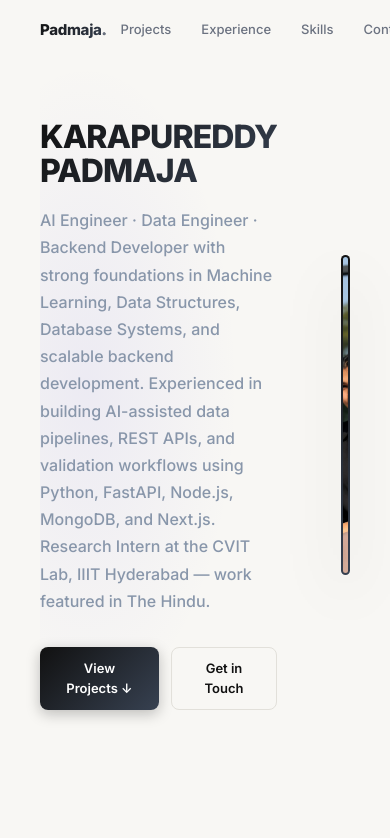
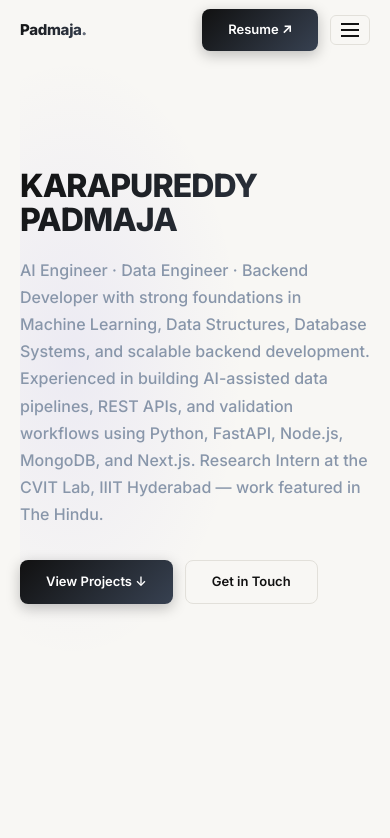
Before and after one commit to padmajakarapureddy/Padmaja_Portfolio, a Next.js app: page / in a window 390 px wide. Shown: the top 838 px of the page. Built offline with nearby package versions, Linux system fonts and the light colour scheme.

Commit message:
resolution change

```diff
--- a/app/globals.css
+++ b/app/globals.css
@@ -25,3 +25,140 @@
     transform: translateY(0);
   }
 }
+
+/* ── Responsive Layout Utilities ── */
+
+/* Wrapper */
+.wrap {
+  max-width: 1080px;
+  margin: 0 auto;
+  padding: 0 40px;
+}
+
+/* Nav */
+.nav-desktop { display: flex; gap: 2px; }
+.nav-mobile-btn { display: none; }
+.mobile-menu {
+  display: none;
+  position: fixed;
+  inset: 0;
+  top: 60px;
+  z-index: 49;
+  background: rgba(248,247,244,0.97);
+  backdrop-filter: blur(16px);
+  flex-direction: column;
+  align-items: center;
+  justify-content: center;
+  gap: 8px;
+  padding: 24px;
+}
+.mobile-menu.open { display: flex; }
+
+/* Hero grid: 2-col on desktop, 1-col on mobile */
+.hero-grid {
+  display: grid;
+  grid-template-columns: 1.6fr 1fr;
+  gap: 64px;
+  align-items: center;
+  width: 100%;
+}
+
+/* Project info+metrics grid */
+.project-grid {
+  display: grid;
+  grid-template-columns: 2.2fr 1fr;
+  gap: 1px;
+  background: #E2E0DA;
+  border-radius: 8px;
+  overflow: hidden;
+  margin-bottom: 40px;
+}
+
+/* Experience grid */
+.exp-grid {
+  display: grid;
+  grid-template-columns: 1fr 1fr;
+  gap: 80px;
+}
+
+/* Skills grid */
+.skills-grid {
+  display: grid;
+  grid-template-columns: repeat(3, 1fr);
+  gap: 1px;
+  background: #E2E0DA;
+  border-radius: 8px;
+  overflow: hidden;
+}
+
+/* Footer */
+.footer-inner {
+  display: flex;
+  justify-content: space-between;
+  align-items: center;
+}
+
+/* Resume modal 2-col */
+.resume-grid {
+  display: grid;
+  grid-template-columns: 1fr 1fr;
+  gap: 32px;
+}
+
+/* Hero photo: hide on very small screens */
+.hero-photo { display: flex; justify-content: center; width: 100%; }
+
+/* ── Mobile breakpoint ── */
+@media (max-width: 768px) {
+  .wrap { padding: 0 20px; }
+
+  /* Nav */
+  .nav-desktop { display: none; }
+  .nav-mobile-btn { display: flex; }
+
+  /* Hero */
+  .hero-grid {
+    grid-template-columns: 1fr;
+    gap: 32px;
+  }
+  .hero-photo { display: none; } /* hide photo on mobile for clean look */
+
+  /* Projects */
+  .project-grid {
+    grid-template-columns: 1fr;
+  }
+
+  /* Experience */
+  .exp-grid {
+    grid-template-columns: 1fr;
+    gap: 48px;
+  }
+
+  /* Skills */
+  .skills-grid {
+    grid-template-columns: 1fr;
+  }
+
+  /* Footer */
+  .footer-inner {
+    flex-direction: column;
+    gap: 8px;
+    text-align: center;
+  }
+
+  /* Resume modal */
+  .resume-grid {
+    grid-template-columns: 1fr;
+  }
+}
+
+/* ── Tablet breakpoint ── */
+@media (min-width: 769px) and (max-width: 1024px) {
+  .wrap { padding: 0 28px; }
+
+  .hero-grid { gap: 40px; }
+
+  .skills-grid { grid-template-columns: repeat(2, 1fr); }
+
+  .exp-grid { gap: 48px; }
+}
--- a/app/page.tsx
+++ b/app/page.tsx
@@ -27,6 +27,7 @@ export default function Portfolio() {
   const [resume, setResume] = useState(false);
   const [copied, setCopied] = useState(false);
   const [showPublication, setShowPublication] = useState(false);
+  const [mobileMenuOpen, setMobileMenuOpen] = useState(false);
 
   useEffect(() => {
     const onScroll = () => {
@@ -42,7 +43,7 @@ export default function Portfolio() {
     return () => window.removeEventListener("scroll", onScroll);
   }, []);
 
-  const go = (id: string) => document.getElementById(id)?.scrollIntoView({ behavior:"smooth" });
+  const go = (id: string) => { document.getElementById(id)?.scrollIntoView({ behavior:"smooth" }); setMobileMenuOpen(false); };
 
   const copyEmail = () => {
     const v = "padmajakarapureddy@gmail.com";
@@ -72,29 +73,42 @@ export default function Portfolio() {
     >{children}</button>
   );
 
-  const wrap = { maxWidth:"1080px", margin:"0 auto", padding:"0 40px" };
+
 
   return (
     <div style={{ background:BG, color:INK, minHeight:"100vh", overflowX:"hidden" }}>
 
       {/* NAV */}
       <header style={{ position:"fixed", top:0, left:0, right:0, zIndex:50, background: scrolled ? "rgba(248,247,244,0.95)" : "transparent", backdropFilter: scrolled ? "blur(16px)" : "none", borderBottom: scrolled ? `1px solid ${BORDER}` : "1px solid transparent", transition:"all 0.3s ease" }}>
-        <div style={{ ...wrap, height:"60px", display:"flex", alignItems:"center", justifyContent:"space-between" }}>
+        <div className="wrap" style={{ height:"60px", display:"flex", alignItems:"center", justifyContent:"space-between" }}>
           <button onClick={() => go("hero")} style={{ fontWeight:800, fontSize:"15px", letterSpacing:"-0.02em", background:"none", border:"none", cursor:"pointer", fontFamily:"inherit", backgroundImage:GRAD, WebkitBackgroundClip:"text", WebkitTextFillColor:"transparent", backgroundClip:"text" }}>Padmaja<span style={{ WebkitTextFillColor:MUTED }}>.</span></button>
-          <nav style={{ display:"flex", gap:"2px" }}>
+          <nav className="nav-desktop">
             {(["projects","experience","skills","contact"] as const).map(id => (
               <button key={id} onClick={() => go(id)} style={{ padding:"6px 14px", borderRadius:"6px", fontSize:"13px", fontWeight:500, color: active===id ? ACCENT : MUTED, background: active===id ? ACCENTL : "transparent", border:"none", cursor:"pointer", textTransform:"capitalize", fontFamily:"inherit", transition:"all 0.2s" }}>{id === "projects" ? "Projects" : id.charAt(0).toUpperCase() + id.slice(1)}</button>
             ))}
           </nav>
-          <Btn dark onClick={() => setResume(true)}>Resume ↗</Btn>
+          <div style={{ display:"flex", alignItems:"center", gap:"12px" }}>
+            <Btn dark onClick={() => setResume(true)}>Resume ↗</Btn>
+            <button className="nav-mobile-btn" onClick={() => setMobileMenuOpen(o => !o)} style={{ background:"none", border:`1px solid ${BORDER}`, borderRadius:"6px", padding:"7px 10px", cursor:"pointer", display:"flex", flexDirection:"column", gap:"4px" }} aria-label="Toggle menu">
+              <span style={{ width:"18px", height:"2px", background: mobileMenuOpen ? "transparent" : INK, display:"block", transition:"all 0.2s" }} />
+              <span style={{ width:"18px", height:"2px", background:INK, display:"block", transform: mobileMenuOpen ? "rotate(45deg) translate(4px,4px)" : "none", transition:"all 0.2s" }} />
+              <span style={{ width:"18px", height:"2px", background:INK, display:"block", transform: mobileMenuOpen ? "rotate(-45deg) translate(4px,-4px)" : "none", transition:"all 0.2s" }} />
+            </button>
+          </div>
+        </div>
+        {/* Mobile Menu */}
+        <div className={`mobile-menu${mobileMenuOpen ? " open" : ""}`}>
+          {(["projects","experience","skills","contact"] as const).map(id => (
+            <button key={id} onClick={() => go(id)} style={{ padding:"14px 32px", borderRadius:"8px", fontSize:"17px", fontWeight:600, color: active===id ? ACCENT : MUTED, background: active===id ? ACCENTL : "transparent", border:"none", cursor:"pointer", textTransform:"capitalize", fontFamily:"inherit", width:"100%", maxWidth:"260px" }}>{id === "projects" ? "Projects" : id.charAt(0).toUpperCase() + id.slice(1)}</button>
+          ))}
         </div>
       </header>
 
-      <main style={wrap}>
+      <main className="wrap">
 
         {/* HERO */}
         <section id="hero" style={{ minHeight:"85vh", display:"flex", alignItems:"center", paddingTop:"120px", paddingBottom:"64px", background:"radial-gradient(ellipse 70% 60% at 15% 50%, rgba(79,70,229,0.07) 0%, transparent 70%)" }}>
-          <div style={{ display:"grid", gridTemplateColumns:"1.6fr 1fr", gap:"64px", alignItems:"center", width:"100%" }} className="grid-cols-1 md:grid-cols-[1.6fr_1fr]">
+          <div className="hero-grid">
             <div style={{ display:"flex", flexDirection:"column", gap:"20px" }}>
               <h1 style={{ fontSize:"clamp(32px, 5.5vw, 54px)", fontWeight:800, letterSpacing:"-0.03em", lineHeight:1.05, margin:0, background:GRAD, WebkitBackgroundClip:"text", WebkitTextFillColor:"transparent", backgroundClip:"text" }}>
                 KARAPUREDDY PADMAJA
@@ -108,7 +122,7 @@ export default function Portfolio() {
               </div>
             </div>
 
-            <div style={{ display:"flex", justifyContent:"center", width:"100%" }}>
+            <div className="hero-photo">
               <div style={{ position:"relative", width:"100%", maxWidth:"280px", height:"320px", borderRadius:"14px", overflow:"hidden", background:GRAD, padding:"2px", boxShadow:`0 20px 60px ${ACCENT}25` }}>
               <div style={{ width:"100%", height:"100%", borderRadius:"12px", overflow:"hidden" }}>
                 <img
@@ -156,7 +170,7 @@ export default function Portfolio() {
             </div>
 
             {/* Problem + metrics */}
-            <div style={{ display:"grid", gridTemplateColumns:"2.2fr 1fr", gap:"1px", background:BORDER, borderRadius:"8px", overflow:"hidden", marginBottom:"40px" }} className="grid-cols-1 md:grid-cols-[2.2fr_1fr]">
+            <div className="project-grid">
               <div style={{ background:BG, padding:"40px" }}>
                 <div style={{ fontSize:"11px", fontWeight:600, letterSpacing:"0.1em", textTransform:"uppercase", color:MUTED, marginBottom:"16px" }}>Problem</div>
                 <p style={{ fontSize:"14px", lineHeight:1.75, margin:"0 0 24px", color:INK }}>
@@ -216,7 +230,7 @@ export default function Portfolio() {
             </div>
 
             {/* Problem + metrics */}
-            <div style={{ display:"grid", gridTemplateColumns:"2.2fr 1fr", gap:"1px", background:BORDER, borderRadius:"8px", overflow:"hidden", marginBottom:"40px" }} className="grid-cols-1 md:grid-cols-[2.2fr_1fr]">
+            <div className="project-grid">
               <div style={{ background:BG, padding:"40px" }}>
                 <div style={{ fontSize:"11px", fontWeight:600, letterSpacing:"0.1em", textTransform:"uppercase", color:MUTED, marginBottom:"16px" }}>Problem</div>
                 <p style={{ fontSize:"14px", lineHeight:1.75, margin:"0 0 24px", color:INK }}>
@@ -265,7 +279,7 @@ export default function Portfolio() {
         {/* EXPERIENCE */}
         <section id="experience" style={{ paddingTop:"120px", paddingBottom:"120px", borderTop:`1px solid ${BORDER}` }}>
           <Divider num="02" label="Experience" />
-          <div style={{ display:"grid", gridTemplateColumns:"1fr 1fr", gap:"80px" }}>
+          <div className="exp-grid">
             <div>
               <div style={{ display:"flex", justifyContent:"space-between", alignItems:"flex-start", marginBottom:"20px" }}>
                 <div>
@@ -312,7 +326,7 @@ export default function Portfolio() {
         {/* SKILLS */}
         <section id="skills" style={{ paddingTop:"120px", paddingBottom:"120px", borderTop:`1px solid ${BORDER}` }}>
           <Divider num="03" label="Skills" />
-          <div style={{ display:"grid", gridTemplateColumns:"repeat(3,1fr)", gap:"1px", background:BORDER, borderRadius:"8px", overflow:"hidden" }}>
+          <div className="skills-grid">
             {([
               ["Languages","Python · SQL · JavaScript · TypeScript"],
               ["AI & Machine Learning","Machine Learning · NLP · Prompt Engineering · Data Preprocessing · Data Validation · Feature Engineering"],
@@ -399,7 +413,7 @@ export default function Portfolio() {
 
       {/* FOOTER */}
       <footer style={{ borderTop:`1px solid ${BORDER}`, padding:"28px 0" }}>
-        <div style={{ ...wrap, display:"flex", justifyContent:"space-between", alignItems:"center" }}>
+        <div className="wrap footer-inner">
           <span style={{ fontSize:"13px", color:MUTED }}>© 2026 Padmaja Karapureddy</span>
           <span style={{ fontSize:"11px", color:MUTED, fontFamily:"monospace" }}>Built with Next.js · Deployed on Vercel</span>
         </div>
@@ -427,7 +441,7 @@ export default function Portfolio() {
               </div>
 
               {/* Two-Column Grid */}
-              <div className="grid grid-cols-1 md:grid-cols-2 gap-8">
+              <div className="resume-grid">
                 {/* Left Column */}
                 <div style={{ display:"flex", flexDirection:"column", gap:"24px" }}>
                   {/* Profile */}
```
